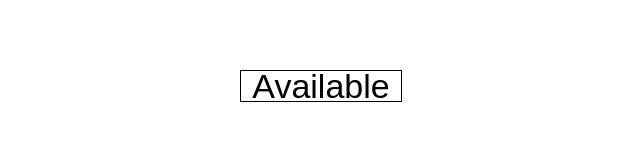
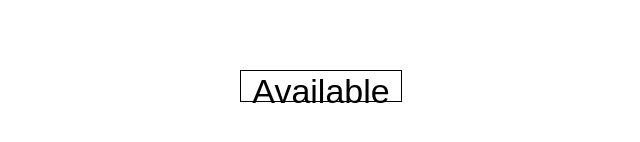
Before and after one commit to Rubellite-Ltd/Rubellite-Ltd.github.io, a plain HTML site: page Store/ProductDet.html in a window 1280 px wide. Shown: the part 314-456 px from the top of the page, 319-959 px from the left. Drawn offline with Linux system fonts and the light colour scheme.

Commit message:
Update ProductDet.html

```diff
--- a/Store/ProductDet.html
+++ b/Store/ProductDet.html
@@ -15,7 +15,7 @@
     width: 160px; /* set to your measured width */
     height: 30px; /* set to your measured height */
     text-align: center;
-    line-height: 30px; /* same as height for vertical centering */
+    line-height: 40px; /* same as height for vertical centering */
     font-family: Arial, sans-serif; /* or your font */
     font-size: 34px; /* your font size */
     border: 1px solid black; /* optional: frame around the word */
```
